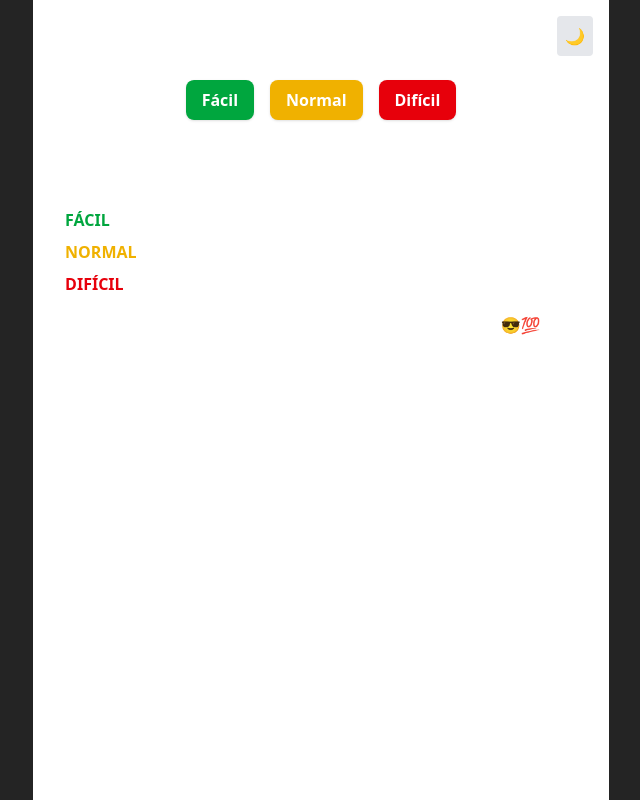
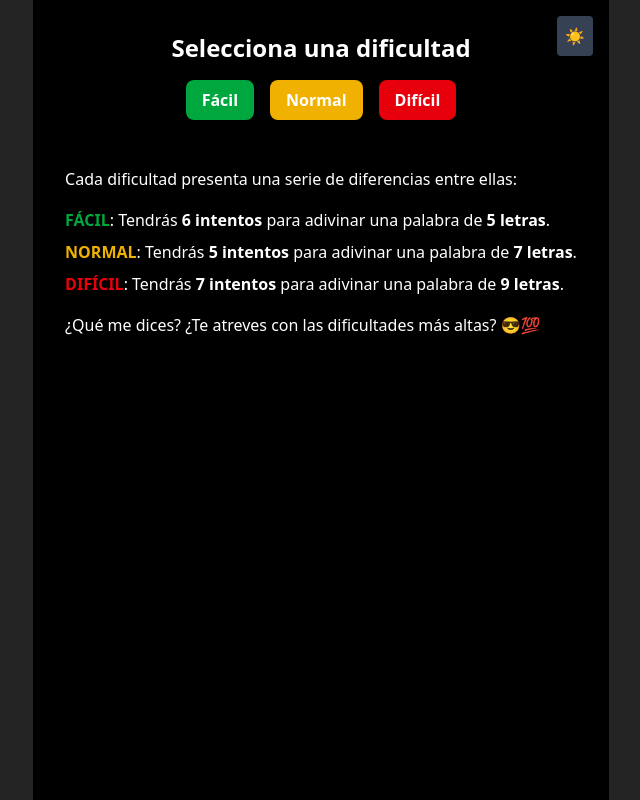
Before and after one commit to danisanchez21/palabra-del-dia-react-ts, a React (Vite) app: page / in a window 1280 px wide. Both pictures are taken after a click on the button "¡Jugar!". Shown: the whole page, without its empty margins (319-959 px from the left). Built offline with nearby package versions, Linux system fonts and the light colour scheme.

Commit message:
feat: Se aplican ternarios en React para modo Claro/Oscuro en los componentes

```diff
--- a/src/App.tsx
+++ b/src/App.tsx
@@ -6,23 +6,18 @@ import Juego from './components/Juego/Juego';
 function App() {
   const [fase, setFase] = useState<'inicio' | 'selector' | 'juego'>('inicio');
   const [dificultad, setDificultad] = useState<'facil' | 'normal' | 'dificil' | null>(null);
-  const [modoOscuro, setModoOscuro] = useState(false);
+  const [modoClaro, setModoClaro] = useState(false); // oscuro por defecto
 
   // Cargar preferencia del usuario desde localStorage
   useEffect(() => {
-    const modoGuardado = localStorage.getItem("modoOscuro");
-    setModoOscuro(modoGuardado === "true");
+    const guardado = localStorage.getItem("modoClaro");
+    setModoClaro(guardado === "true");
   }, []);
 
-  // Aplicar clase dark al <html> según el estado
+  // Guardar en localStorage cuando se cambia
   useEffect(() => {
-    if (modoOscuro) {
-      document.documentElement.classList.add("dark");
-    } else {
-      document.documentElement.classList.remove("dark");
-    }
-    localStorage.setItem("modoOscuro", String(modoOscuro));
-  }, [modoOscuro]);
+    localStorage.setItem("modoClaro", String(modoClaro));
+  }, [modoClaro]);
 
   const iniciarSeleccionDificultad = () => setFase('selector');
 
@@ -31,20 +26,46 @@ function App() {
     setFase('juego');
   };
 
+  const estilosApp = modoClaro
+    ? 'bg-white text-black'
+    : 'bg-black text-white';
+
+  const estilosBoton = modoClaro
+    ? 'bg-gray-200 text-black hover:bg-gray-300'
+    : 'bg-gray-700 text-white hover:bg-gray-600';
+
   return (
-    <div className="App min-h-screen bg-white text-black dark:bg-gray-900 dark:text-white transition-colors duration-300 relative">
+    <div className={`App min-h-screen transition-colors duration-300 relative ${estilosApp}`}>
       {/* Botón para alternar modo claro/oscuro */}
       <button
-        onClick={() => setModoOscuro(!modoOscuro)}
-        className="absolute top-4 right-4 p-2 rounded bg-gray-200 dark:bg-gray-700 hover:bg-gray-300 dark:hover:bg-gray-600 transition"
+        onClick={() => setModoClaro(!modoClaro)}
+        className={`absolute top-4 right-4 p-2 rounded transition ${estilosBoton}`}
         aria-label="Cambiar modo"
       >
-        {modoOscuro ? '☀️' : '🌙'}
+        {modoClaro ? '🌙' : '☀️'}
       </button>
 
-      {fase === 'inicio' && <PantallaInicio onJugar={iniciarSeleccionDificultad} />}
-      {fase === 'selector' && <SelectorDificultad onSeleccionarDificultad={iniciarJuego} />}
-      {fase === 'juego' && dificultad && <Juego dificultad={dificultad} />}
+      {fase === 'inicio' && (
+        <PantallaInicio
+          onJugar={iniciarSeleccionDificultad}
+          modoClaro={modoClaro}
+        />
+      )}
+
+      {fase === 'selector' && (
+        <SelectorDificultad
+          onSeleccionarDificultad={iniciarJuego}
+          modoClaro={modoClaro}
+        />
+      )}
+
+      {fase === 'juego' && dificultad && (
+        <Juego
+          dificultad={dificultad}
+          modoClaro={modoClaro}
+        />
+      )}
+
     </div>
   );
 }
--- a/src/components/Juego/BotonTecla.tsx
+++ b/src/components/Juego/BotonTecla.tsx
@@ -1,6 +1,7 @@
 type EstadoLetra = 'correcta' | 'casi' | 'incorrecta' | 'pendiente';
 
 interface Props {
+  modoClaro: boolean;
   valor: string;
   onClick: () => void;
   estado?: EstadoLetra;
--- a/src/components/Juego/Fila.tsx
+++ b/src/components/Juego/Fila.tsx
@@ -9,13 +9,15 @@ interface LetraIntento {
 
 interface Props {
   letras: LetraIntento[];
+  modoClaro: boolean;
 }
 
-const Fila: React.FC<Props> = ({ letras }) => {
+const Fila: React.FC<Props> = ({ letras, modoClaro }) => {
+
   return (
     <div className="flex justify-center">
       {letras.map((l, i) => (
-        <LetraCelda key={i} letra={l.letra} estado={l.estado} />
+        <LetraCelda modoClaro={modoClaro} key={i} letra={l.letra} estado={l.estado} />
       ))}
     </div>
   );
--- a/src/components/Juego/Grid.tsx
+++ b/src/components/Juego/Grid.tsx
@@ -8,6 +8,7 @@ interface LetraIntento {
 }
 
 interface Props {
+  modoClaro: boolean;
   intentos: LetraIntento[][];
   intentoActual: string[];
   filaActual: number;
@@ -15,7 +16,7 @@ interface Props {
   maxIntentos: number;
 }
 
-const Grid: React.FC<Props> = ({ intentos, intentoActual, filaActual, longitudPalabra, maxIntentos }) => {
+const Grid: React.FC<Props> = ({ intentos, intentoActual, filaActual, longitudPalabra, maxIntentos, modoClaro }) => {
 
   const renderIntentoActual = (): LetraIntento[] => {
     return Array.from({ length: longitudPalabra }, (_, i) => ({
@@ -43,7 +44,7 @@ const Grid: React.FC<Props> = ({ intentos, intentoActual, filaActual, longitudPa
   return (
     <div className="flex flex-col items-center gap-[0.2rem] mt-8">
       {renderFilas().map((fila, i) => (
-        <Fila key={i} letras={fila} />
+        <Fila key={i} letras={fila} modoClaro={modoClaro} />
       ))}
     </div>
   );
--- a/src/components/Juego/LetraCelda.tsx
+++ b/src/components/Juego/LetraCelda.tsx
@@ -3,15 +3,21 @@ type EstadoLetra = 'correcta' | 'casi' | 'incorrecta' | 'pendiente';
 interface Props {
   letra: string;
   estado?: EstadoLetra;
+  modoClaro: boolean;
   animada?: boolean;
 }
 
-const LetraCelda: React.FC<Props> = ({ letra, estado = 'pendiente', animada = false }) => {
+const LetraCelda: React.FC<Props> = ({ letra, estado = 'pendiente', animada = false, modoClaro }) => {
+  const colorTexto = estado !== 'pendiente'
+  ? 'text-white'
+  : modoClaro ? 'text-black' : 'text-white';
+
+
   const estadoStyles = {
-    pendiente: "bg-transparent text-white",
-    correcta: "bg-[#00A63E] text-white",
-    casi: "bg-[#DAA520] text-white",
-    incorrecta: "bg-[#364153] text-white",
+    pendiente: "bg-transparent ",
+    correcta: "bg-[#00A63E] ",
+    casi: "bg-[#DAA520] ",
+    incorrecta: "bg-[#364153] ",
   };
 
   return (
@@ -22,7 +28,7 @@ const LetraCelda: React.FC<Props> = ({ letra, estado = 'pendiente', animada = fa
         font-bold text-xl uppercase
         m-[0.1rem]
         transition-colors duration-300
-        ${estadoStyles[estado]}
+        ${estadoStyles[estado]} ${colorTexto}
         ${animada ? 'animate-bounce' : ''}
       `}
     >
--- a/src/components/Juego/Teclado.tsx
+++ b/src/components/Juego/Teclado.tsx
@@ -5,7 +5,8 @@ interface Props {
   onBorrar: () => void;
   onEnter: () => void;
   estados: Record<string, 'correcta' | 'casi' | 'incorrecta' | 'pendiente' | undefined>;
-}
+  modoClaro: boolean;
+  }
 
 const filas = [
   ['Q', 'W', 'E', 'R', 'T', 'Y', 'U', 'I', 'O', 'P'],
@@ -13,13 +14,13 @@ const filas = [
   ['✔', 'Z', 'X', 'C', 'V', 'B', 'N', 'M', '⌫']
 ];
 
-const Teclado: React.FC<Props> = ({ onTecla, onBorrar, onEnter, estados }) => {
+const Teclado: React.FC<Props> = ({ onTecla, onBorrar, onEnter, estados, modoClaro }) => {
   return (
     <div className="flex flex-col items-center mt-7 gap-2">
       {filas.map((fila, i) => (
         <div key={i} className="flex justify-center gap-1">
           {fila.map((tecla) => (
-            <BotonTecla
+            <BotonTecla modoClaro={modoClaro}
               key={tecla}
               valor={tecla}
               onClick={() => {
--- a/src/components/SelectorDificultad/SelectorDificultad.tsx
+++ b/src/components/SelectorDificultad/SelectorDificultad.tsx
@@ -2,13 +2,17 @@ import React from "react";
 
 type SelectorDificultadProps = {
     onSeleccionarDificultad: (dificultad: "facil" | "normal" | "dificil") => void;
+    modoClaro: boolean; // ✅ AÑADIDO
 };
 
 const SelectorDificultad: React.FC<SelectorDificultadProps> = ({
     onSeleccionarDificultad,
+    modoClaro,
 }) => {
+    const colorTexto = modoClaro ? "text-black" : "text-white";
+
     return (
-        <div className="text-center p-8 text-white">
+        <div className={`text-center p-8 transition-colors duration-300 ${colorTexto}`}>
             <h2 className="text-2xl font-bold">Selecciona una dificultad</h2>
             <div className="flex justify-center gap-4 mt-4">
                 <button
@@ -30,19 +34,30 @@ const SelectorDificultad: React.FC<SelectorDificultadProps> = ({
                     Difícil
                 </button>
             </div>
+
             <div className="text-left max-w-xl mx-auto mb-8 mt-12 space-y-4 leading-5.5">
                 <p>Cada dificultad presenta una serie de diferencias entre ellas:</p>
 
-
                 <ul className="space-y-1 leading-7">
-                    <li><span className="text-green-600 font-bold">FÁCIL</span>: Tendrás <strong>6 intentos</strong> para adivinar una palabra de <strong>5 letras</strong>.</li>
-                    <li><span className="text-yellow-500 font-bold">NORMAL</span>: Tendrás <strong>5 intentos</strong> para adivinar una palabra de <strong>7 letras</strong>.</li>
-                    <li><span className="text-red-600 font-bold">DIFÍCIL</span>: Tendrás <strong>7 intentos</strong> para adivinar una palabra de <strong>9 letras</strong>.</li>
+                    <li>
+                        <span className="text-green-600 font-bold">FÁCIL</span>: Tendrás{" "}
+                        <strong>6 intentos</strong> para adivinar una palabra de{" "}
+                        <strong>5 letras</strong>.
+                    </li>
+                    <li>
+                        <span className="text-yellow-500 font-bold">NORMAL</span>: Tendrás{" "}
+                        <strong>5 intentos</strong> para adivinar una palabra de{" "}
+                        <strong>7 letras</strong>.
+                    </li>
+                    <li>
+                        <span className="text-red-600 font-bold">DIFÍCIL</span>: Tendrás{" "}
+                        <strong>7 intentos</strong> para adivinar una palabra de{" "}
+                        <strong>9 letras</strong>.
+                    </li>
                 </ul>
 
-                <p>¿Que me dices? ¿Te atreves con las dificultades más altas? 😎💯</p>
+                <p>¿Qué me dices? ¿Te atreves con las dificultades más altas? 😎💯</p>
             </div>
-
         </div>
     );
 };
--- a/tailwind.config.ts
+++ /dev/null
@@ -1,15 +0,0 @@
-import type { Config } from 'tailwindcss';
-
-const config: Config = {
-    content: [
-        './index.html',
-        './src/**/*.{js,ts,jsx,tsx}',
-    ],
-    darkMode: 'class',
-    theme: {
-        extend: {},
-    },
-    plugins: [],
-};
-
-export default config;
```
Also changed, not shown: src/components/Juego/Juego.tsx (+15 -15 lines), src/components/PantallaInicio/PantallaInicio.tsx (+13 -5 lines).
